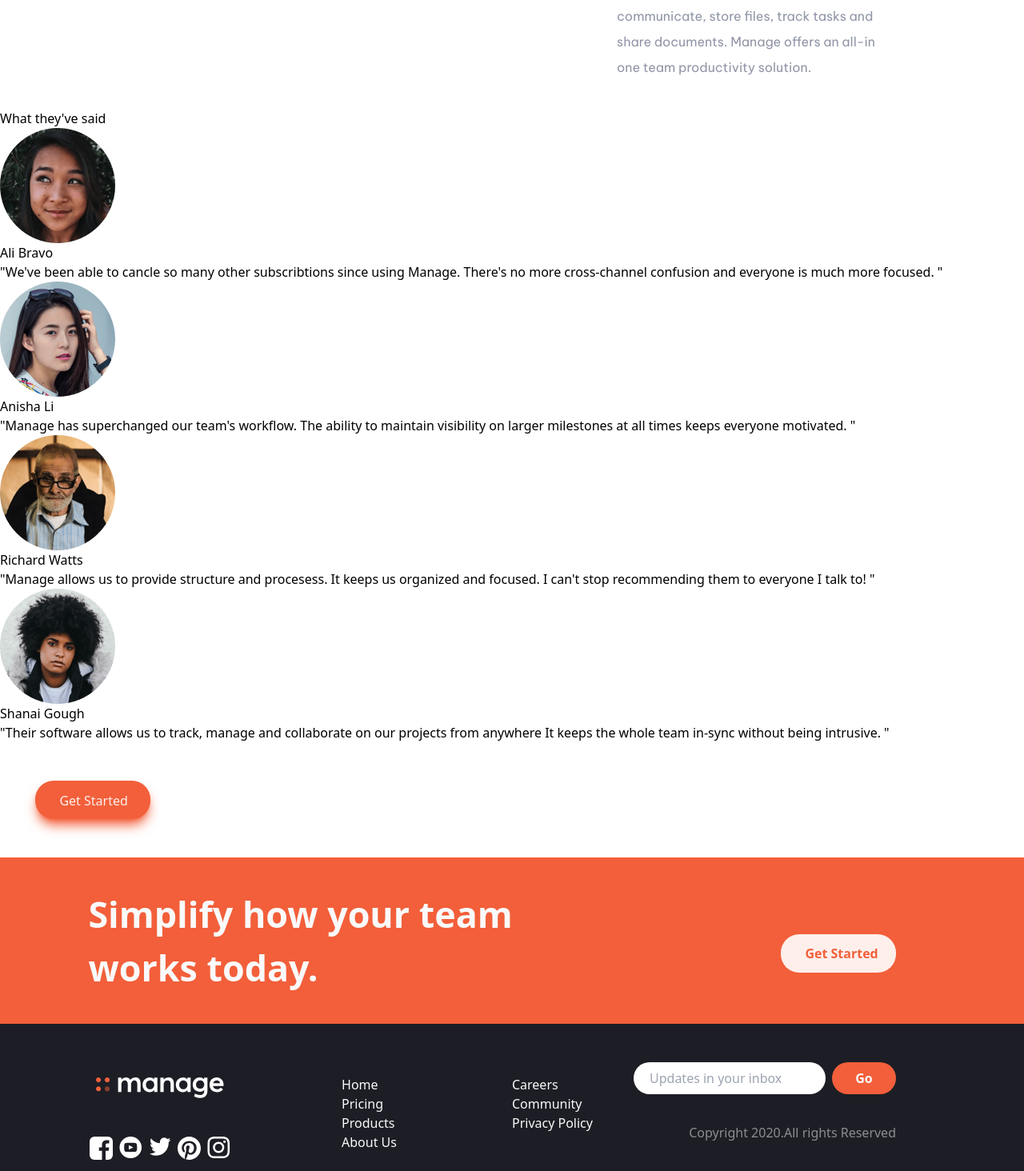
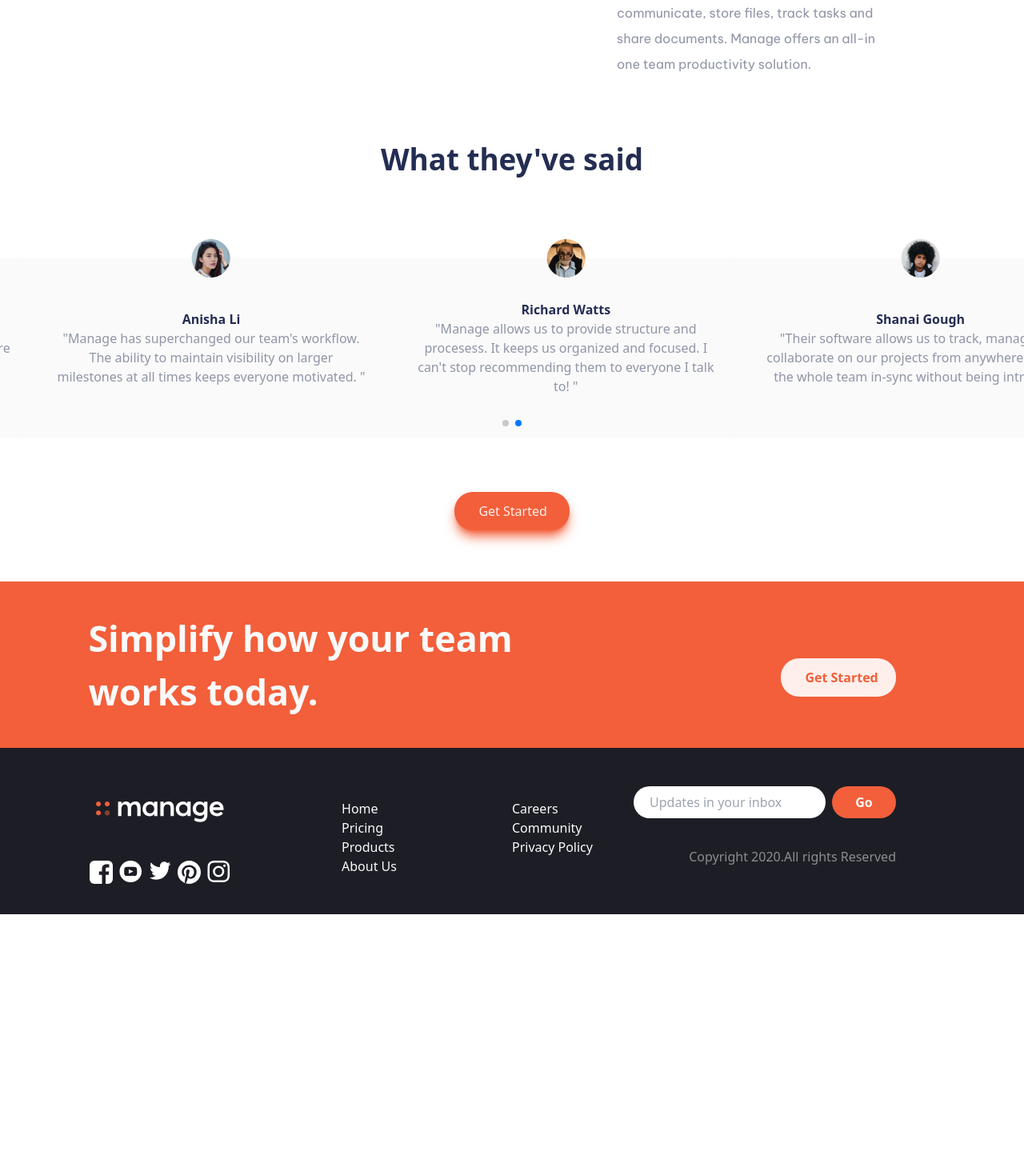
Before and after one commit to Elrey009/Manage-Landing-Page, a React (Vite) app: page / in a window 1280 px wide. Shown: the part 1126-2590 px from the top of the page at 80% size. After the commit the page ends 2269 px from the top, so only its background shows below. Built offline with nearby package versions, Linux system fonts and the light colour scheme; a web font is replaced by a local one.

Commit message:
modified components

```diff
--- a/package.json
+++ b/package.json
@@ -13,7 +13,8 @@
     "react": "^18.2.0",
     "react-dom": "^18.2.0",
     "react-icons": "^5.1.0",
-    "react-router-dom": "^6.22.3"
+    "react-router-dom": "^6.22.3",
+    "swiper": "^11.1.1"
   },
   "devDependencies": {
     "@types/react": "^18.2.43",
--- /dev/null
+++ b/src/components/Button.jsx
@@ -0,0 +1,9 @@
+const Button = () => {
+  return (
+    <button className=" w-36 bg-BrightRed h-12 mx-auto px-[1.9rem] py-[0.77rem] rounded-[23px] text-VeryPaleRed  my-4 shadow-lg lg:cursor-pointer whitespace-nowrap shadow-BrightRed mt-8 lg:mt-12 hover:opacity-[0.7]">
+      Get Started
+    </button>
+  );
+};
+
+export default Button;
--- a/src/components/Header.jsx
+++ b/src/components/Header.jsx
@@ -6,7 +6,7 @@ const Header = () => {
     <header className="flex justify-between  px-6 py-10 h-[3rem] relative md:px-8 lg:px-[7.5rem] lg:py-12 whitespace-nowrap">
       <img src={logo} className="h-[1.5rem]" alt="logo" />
       <NavBar />
-      <div className="hidden lg:block w-36 bg-BrightRed h-10 mx-auto px-[1.8rem] py-[0.55rem] rounded-[23px] text-[16px] text-VeryPaleRed font-semibold my-4 shadow-lg cursor-pointer lg:absolute lg:right-32 lg:top-6 shadow-BrightRed">
+      <div className="hidden lg:block w-36 bg-BrightRed h-12 mx-auto px-[1.8rem] py-[0.77rem] rounded-[23px] text-[16px] text-VeryPaleRed font-semibold my-4 shadow-lg cursor-pointer lg:absolute lg:right-32 lg:top-6 shadow-BrightRed hover:opacity-[0.7]">
         Get Started
       </div>
     </header>
--- a/src/components/Hero.jsx
+++ b/src/components/Hero.jsx
@@ -1,13 +1,17 @@
-import heroImg from "../assets/images/hero-img.png";
+import heroImg from "../assets/images/illustration-intro.svg";
+
 const Hero = () => {
   return (
     <section className=" font-BeVietnamPro text-[16px] flex flex-col gap-8 mt-10 lg:flex-row-reverse lg:mx-[5rem] lg:py-6">
       <div className=" px-6  md:mx-[12rem] lg:mx-0  lg:mr-20 ">
-        <img src={heroImg} className="w-[25rem] lg:mr-28 lg:w-[40rem]" />
+        <img
+          src={heroImg}
+          className=" min-w-[22rem] lg:mr-28 lg:min-w-[4rem]"
+        />
       </div>
-      <div>
+      <div className="pl">
         <div className="flex flex-col gap-4 lg: ">
-          <h2 className="font-bold text-4xl text-center lg:ml-11 lg:text-left lg:pr-[12rem] text-DarkBlue">
+          <h2 className="font-bold text-4xl text-center  lg:ml-11 lg:text-left lg:pr-[12rem] text-DarkBlue">
             Bring everyone together to build better products.
           </h2>
           <p className=" lg:pr-[13rem] lg:text-left text-DarkGrayishBlue text-center px-[3rem] ">
@@ -15,7 +19,7 @@ const Hero = () => {
             while keeping the larger team goals in view.
           </p>
         </div>
-        <div className=" w-36 bg-BrightRed h-12 mx-auto px-[1.9rem] py-[0.77rem] rounded-[23px] text-VeryPaleRed  my-4 shadow-lg lg:cursor-pointer whitespace-nowrap shadow-BrightRed mt-8 lg:ml-11 lg:mt-12">
+        <div className=" w-36 bg-BrightRed h-12 mx-auto px-[1.7rem] py-[0.77rem] rounded-[23px] text-VeryPaleRed  my-4 shadow-lg lg:cursor-pointer whitespace-nowrap shadow-BrightRed mt-8 lg:ml-11 lg:mt-12 hover:opacity-[0.7]">
           Get Started
         </div>
       </div>
--- a/src/components/Simplify.jsx
+++ b/src/components/Simplify.jsx
@@ -1,10 +1,12 @@
 const Simplify = () => {
   return (
-    <section className=" text-VaryLightGray bg-BrightRed h-[27rem] mt-12 flex flex-col items-center lg:flex-row lg:h-[13rem] lg:px-[5rem]  ">
-      <h2 className=" text-[2.8rem] text-center font-semibold px-[1.9rem] lg:text-left lg:m-0 lg:pr-[20rem]  mt-20">Simplify how your team works today.</h2>
-      <div className=" w-36 bg-VeryPaleRed h-12 mt-8  px-[1.9rem] py-[0.7rem] font-bold rounded-[23px] text-BrightRed  lg:cursor-pointer whitespace-nowrap lg:mr-20">
+    <section className=" text-VaryLightGray bg-BrightRed h-[27rem] mt-12 flex flex-col items-center md:flex-row  md:h-[13rem] md:px-[5rem]  ">
+      <h2 className=" text-[2.8rem] text-center font-semibold px-[1.9rem] md:text-left md:m-0 lg:pr-[20rem]  mt-20">
+        Simplify how your team works today.
+      </h2>
+      <button className=" w-36 bg-VeryPaleRed h-12 mt-8  px-[1.9rem] py-[0.7rem] font-bold rounded-[23px] text-BrightRed  lg:cursor-pointer whitespace-nowrap md:mr-20 hover:text-opacity-[0.7]">
         Get Started
-      </div>
+      </button>
     </section>
   );
 };
--- a/src/components/Testimonials.jsx
+++ b/src/components/Testimonials.jsx
@@ -1,23 +1,100 @@
+import "swiper/css";
+import "swiper/css/navigation";
+import "swiper/css/pagination";
+import { Virtual } from "swiper/modules";
+import "swiper/css/virtual";
+// import Swiper from "swiper";
+import { SwiperSlide, Swiper } from "swiper/react";
+
+import "swiper/css/scrollbar";
+import "swiper/css/autoplay";
+
+// import required modules
+import { A11y, Autoplay } from "swiper/modules";
+import { Navigation } from "swiper/modules";
+import { Pagination } from "swiper/modules";
 import testData from "../data/TestimonialData";
+import Button from "./Button";
+import { useState, useEffect } from "react";
 
 const Testimonial = () => {
+  const [revPerPage, setRevPerPage] = useState(false);
+
+  useEffect(() => {
+    const handleResize = () => {
+      if (window.innerWidth > 700 && window.innerWidth < 1000) {
+        setRevPerPage(2);
+      }
+    };
+
+    window.addEventListener("resize", handleResize);
+    return () => {
+      window.removeEventListener("resize", handleResize);
+    };
+  }, [revPerPage]);
+
+  useEffect(() => {
+    const handleResize = () => {
+      if (window.innerWidth > 1000) {
+        setRevPerPage(3);
+      }
+    };
+
+    window.addEventListener("resize", handleResize);
+
+    return () => {
+      window.removeEventListener("resize", handleResize);
+    };
+  }, []);
+
+  useEffect(() => {
+    if (window.innerWidth > 0 && window.innerWidth < 780) {
+      setRevPerPage(1);
+    } else if (window.innerWidth > 700 && window.innerWidth < 1000) {
+      setRevPerPage(2);
+    } else if (window.innerWidth > 1000) {
+      setRevPerPage(3);
+    }
+  }, []);
   return (
-    <section>
-      <h2>What they've said</h2>
-      <div>
-        {testData.map((item) => (
-          <div key={item.name}>
-            <div>
-              <img src={item.img} alt={item.name} />
-              <h4>{item.name}</h4>
-              <p>{item.content}</p>
-            </div>
-          </div>
-        ))}
-      </div>
-      <div className=" w-36 bg-BrightRed h-12 mx-auto px-[1.9rem] py-[0.77rem] rounded-[23px] text-VeryPaleRed  my-4 shadow-lg lg:cursor-pointer whitespace-nowrap shadow-BrightRed mt-8 lg:ml-11 lg:mt-12">
-        Get Started
-      </div>
+    <section className=" flex flex-col justify-center text-DarkBlue items-center gap-5">
+      <h2 className=" text-[2.3rem] font-bold text-center    py-10 ">
+        What they&apos;ve said
+      </h2>
+      <Swiper
+        className=" w-full mySwiper"
+        spaceBetween={revPerPage === 3 ? 50 : 0}
+        slidesPerView={revPerPage}
+        // virtual
+        modules={[Navigation, Pagination, A11y, Virtual, Autoplay]}
+        // navigation
+        autoplay={{
+          delay: 5000,
+          disableOnInteraction: false,
+        }}
+        pagination={{ clickable: true }}
+        // scrollbar={{ draggable: true }}
+      >
+        {testData.map((item) => {
+          console.log(item);
+          return (
+            <SwiperSlide key={item.name} className=" swiper-slide border-none">
+              <div className=" w-[24rem] h-[14rem] flex mx-6 bg-VaryLightGray  flex-col justify-center  items-center relative mt-9 lg:w-[30rem] ">
+                <img
+                  src={item.img}
+                  alt={item.name}
+                  className="w-12 absolute -top-[1.5rem] pb-6"
+                />
+                <h4 className="font-bold ">{item.name}</h4>
+                <p className=" text-center px-[2.9rem] text-DarkGrayishBlue ">
+                  {item.content}
+                </p>
+              </div>
+            </SwiperSlide>
+          );
+        })}
+      </Swiper>
+      <Button />
     </section>
   );
 };
--- a/src/components/Value.jsx
+++ b/src/components/Value.jsx
@@ -3,7 +3,7 @@ const Value = () => {
   return (
     <section className=" font-BeVietnamPro  text-DarkGrayishBlue text-[16px] lg:flex  ">
       <div className="my-10 text-center lg:pl-[7.5rem] ">
-        <h2 className=" text-[2.5rem] font-bold text-center lg:text-left    text-DarkBlue py-6">
+        <h2 className=" text-[2.5rem] font-bold text-center lg:text-left   text-DarkBlue py-6">
           What's different about Manage?
         </h2>
         <p className=" px-11 leading-[1.8] lg:text-left lg:pl-0 lg:pr-2  ">
@@ -21,7 +21,7 @@ const Value = () => {
                 {item.id}
               </div>
               <div className=" text-DarkBlue font-bold text-lg bg-VeryPaleRed h-12 w-full ml-9 text-center pl-11 py-3 lg:bg-transparent lg:w-[%] lg:pl-0 ">
-                <h3 className=" lg:text-left lg:pl-3 ">{item.header}</h3>
+                <h3 className=" whitespace-nowrap px-4 lg:text-left lg:pl-3 ">{item.header}</h3>
               </div>
             </div>
             <p className=" px-5 py-5 mb-8 leading-[2] lg:ml-[9rem] lg:py-1 ">
```
Also changed, not shown: src/components/Footer.jsx (+5 -5 lines), src/components/NavBar.jsx (+43 -10 lines), 1 other file (tests, documents, lock files or other folders).
